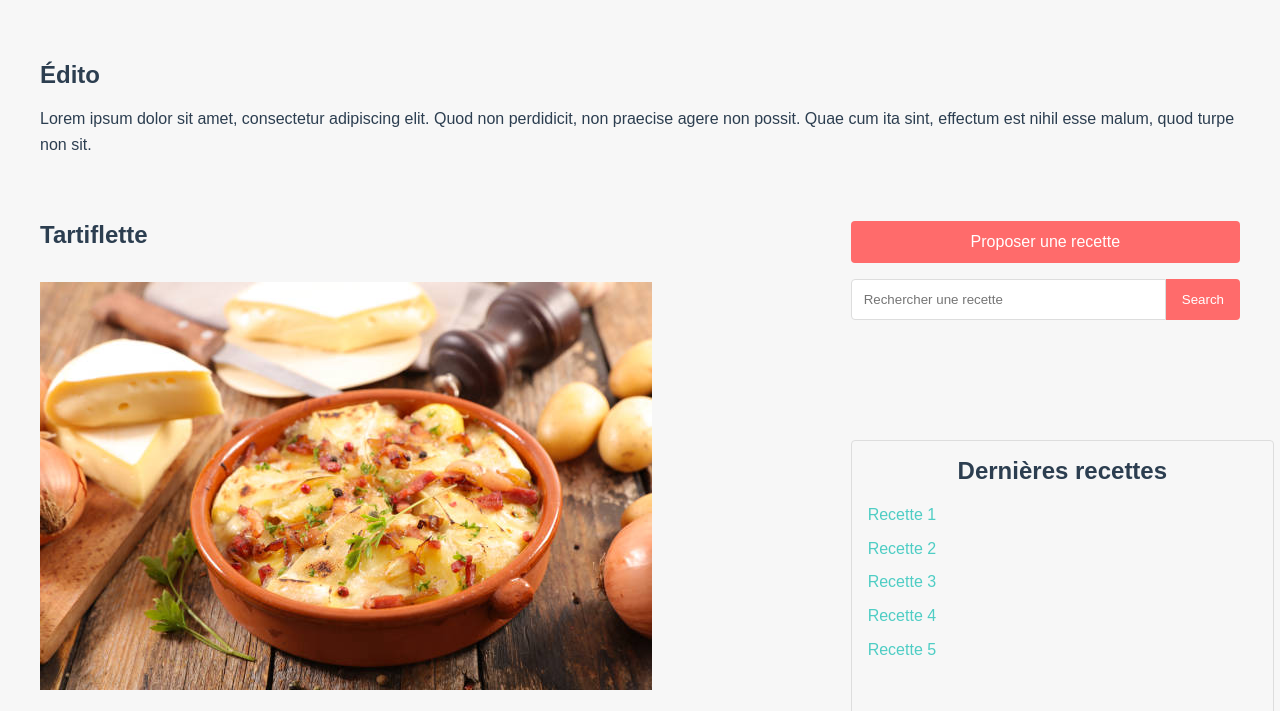
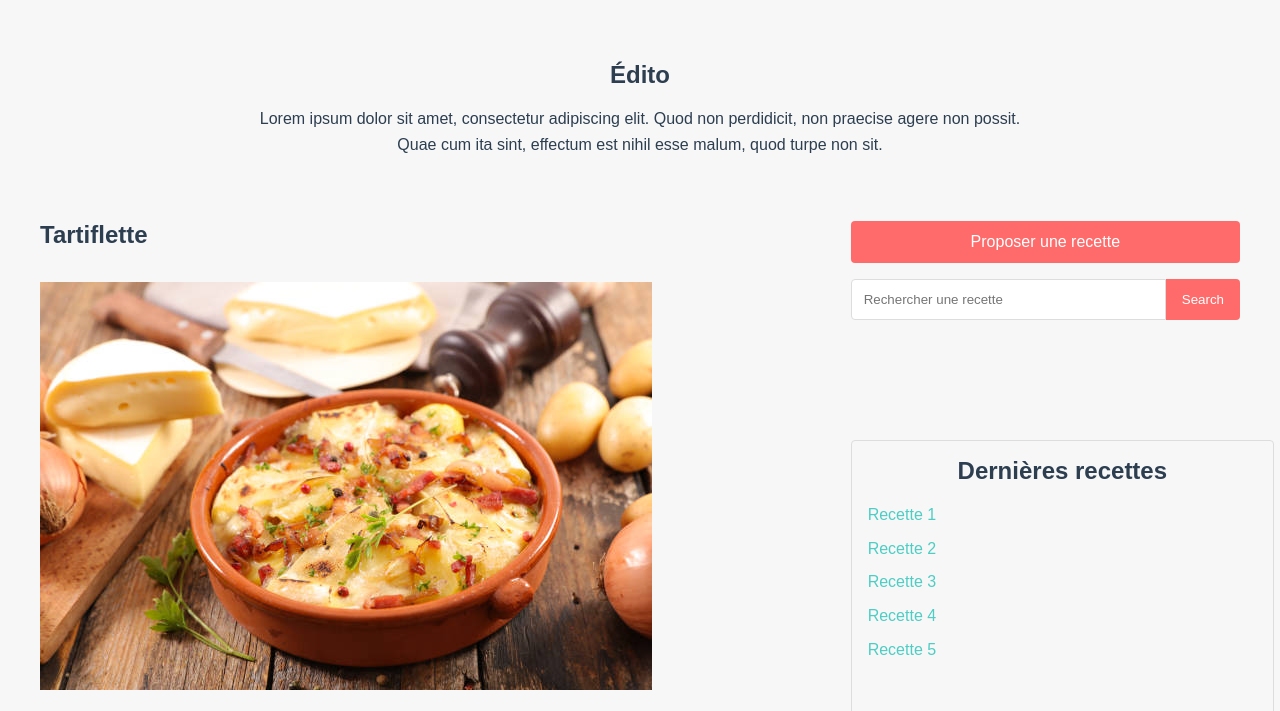
Before and after one commit to Yoann-Guion/Dossier-Pro-DWWM--AT1-CP2-Maquetter-des-interfaces-utilisateurs, a plain HTML site: page O'FOUR/index.html in a window 1280 px wide. Shown: the part 169-880 px from the top of the page. Drawn offline with Linux system fonts and the light colour scheme.

Commit message:
centrage du texte

```diff
--- a/O'FOUR/styles.css
+++ b/O'FOUR/styles.css
@@ -90,6 +90,13 @@ a {
 
 .info, .editorial, .actions, .featured-recipe, .recipe-list {
     margin-bottom: 2rem;
+}
+
+.info, .editorial {
+    max-width: 800px;
+    margin-left: auto;
+    margin-right: auto;
+    text-align: center;
 }
 
 /* Style des boutons et du champ de recherche */
```
